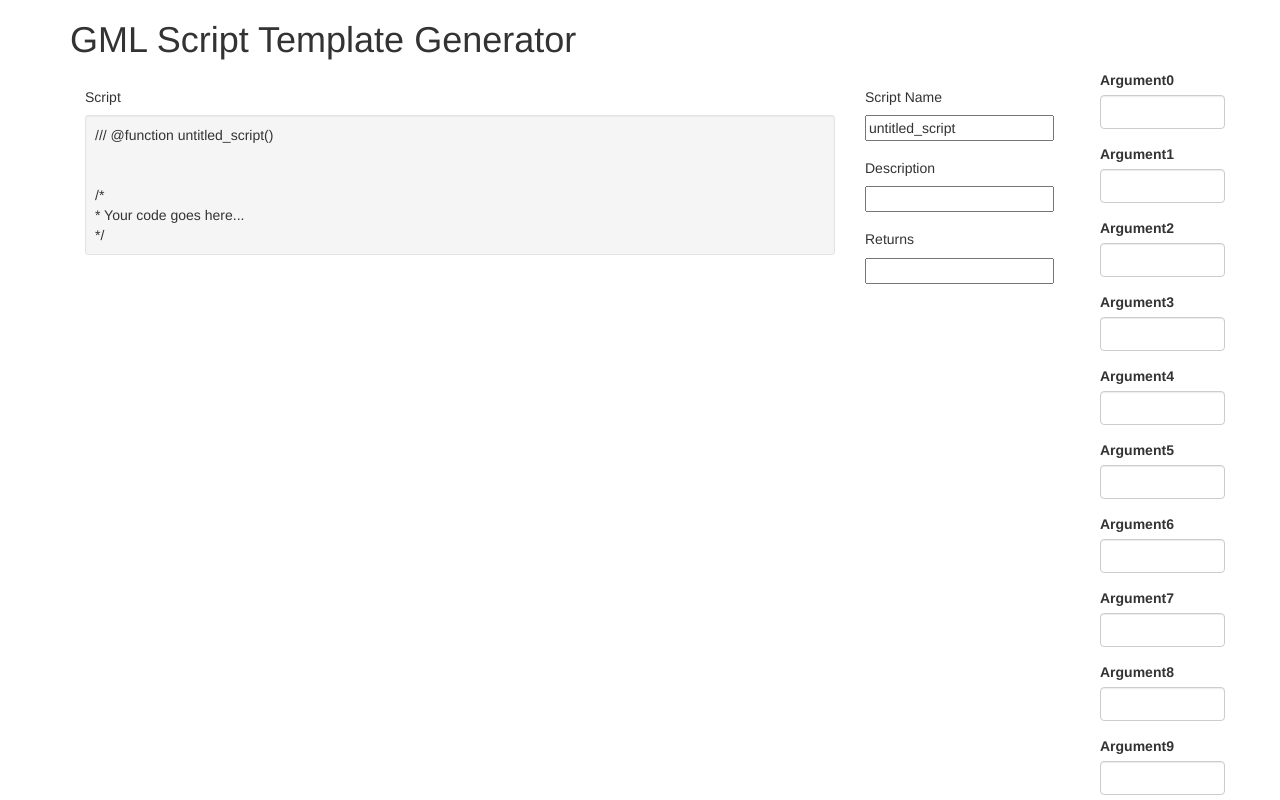
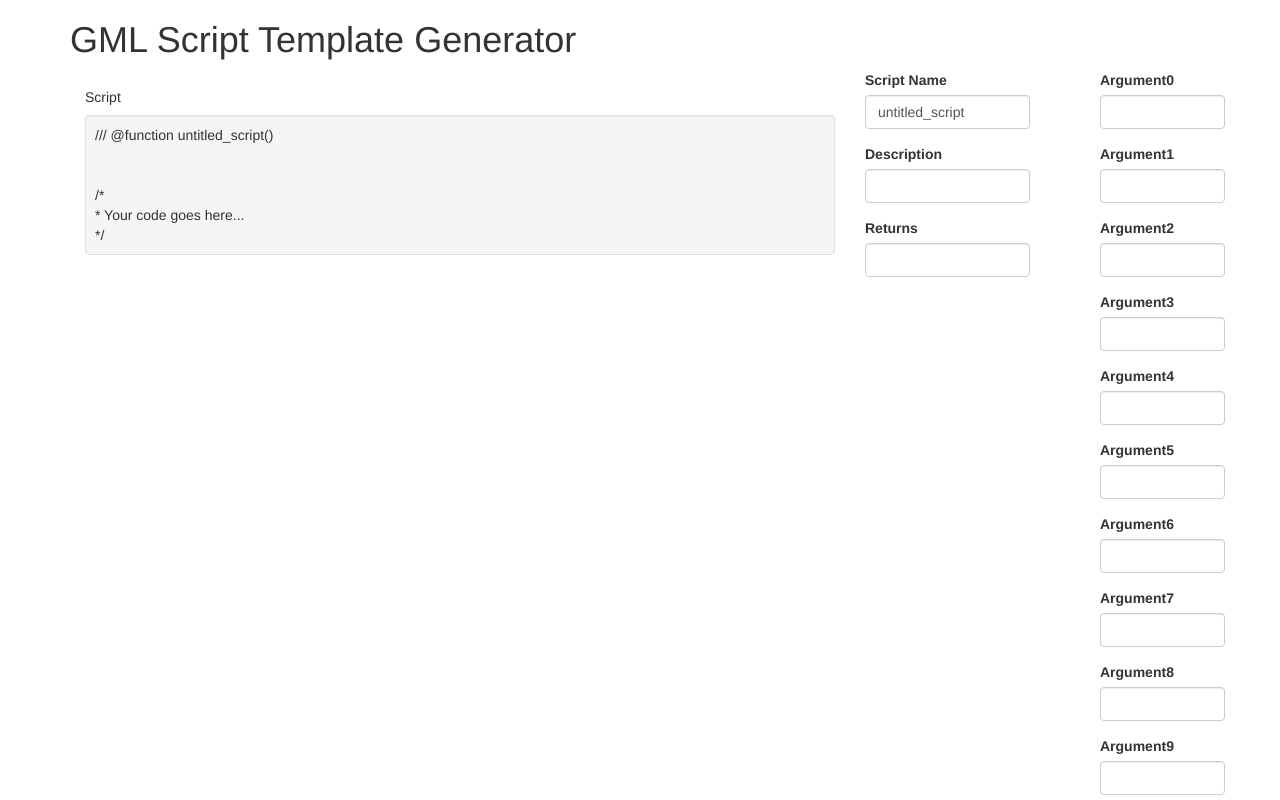
Before and after one commit to mstop4/gml-script-wizard, a React app: page / in a window 1280 px wide. Shown: the top 800 px of the page. Built offline with nearby package versions, Linux system fonts and the light colour scheme.

Commit message:
all fields now use bootstrap forms

```diff
--- a/src/js/components/App.js
+++ b/src/js/components/App.js
@@ -8,6 +8,8 @@ import ReturnField from './ReturnField'
 import DescriptionField from './DescriptionField'
 import SortableComponent from './SortableComponent'
 import ScriptNameField from './ScriptNameField';
+
+import '../../styles/main.css'
 
 class App extends Component {
 
--- a/src/js/components/ArgumentField.js
+++ b/src/js/components/ArgumentField.js
@@ -1,7 +1,7 @@
 import React from 'react'
+import { SortableElement } from 'react-sortable-hoc'
+import { ControlLabel, FormControl, FormGroup } from 'react-bootstrap'
 import '../../styles/fields.css'
-import { SortableElement } from 'react-sortable-hoc'
-import { ControlLabel, FormControl, FormGroup } from 'react-bootstrap';
 
 const ArgumentField = SortableElement( ({ index, id, value, onChange }) => {
 
--- a/src/js/components/DescriptionField.js
+++ b/src/js/components/DescriptionField.js
@@ -1,13 +1,20 @@
 import React from 'react'
+import { ControlLabel, FormControl, FormGroup } from 'react-bootstrap'
 import '../../styles/fields.css'
 
 const DescriptionField = ({ value, onChange }) => {
   return (
     <div className='description-field'>
-      <h2>Description</h2>
-      <input type='text'
-             value={value}
-             onChange={onChange}></input>
+      <form>
+      <FormGroup>
+        <ControlLabel>Description</ControlLabel>
+        <FormControl
+          type="text"
+          value={value}
+          onChange={onChange}
+        />
+      </FormGroup>
+    </form>
     </div>
   )
 }
--- a/src/js/components/ReturnField.js
+++ b/src/js/components/ReturnField.js
@@ -1,13 +1,20 @@
 import React from 'react'
+import { ControlLabel, FormControl, FormGroup } from 'react-bootstrap'
 import '../../styles/fields.css'
 
 const ReturnField = ({ value, onChange }) => {
   return (
     <div className='return-field'>
-      <h2>Returns</h2>
-      <input type='text'
-             value={value}
-             onChange={onChange}></input>
+      <form>
+      <FormGroup>
+        <ControlLabel>Returns</ControlLabel>
+        <FormControl
+          type="text"
+          value={value}
+          onChange={onChange}
+        />
+      </FormGroup>
+    </form>
     </div>
   )
 }
--- a/src/js/components/ScriptNameField.js
+++ b/src/js/components/ScriptNameField.js
@@ -1,13 +1,20 @@
 import React from 'react'
+import { ControlLabel, FormControl, FormGroup } from 'react-bootstrap'
 import '../../styles/fields.css'
 
 const ScriptNameField = ({ value, onChange }) => {
   return (
     <div className='return-field'>
-      <h2>Script Name</h2>
-      <input type='text'
-             value={value}
-             onChange={onChange}></input>
+      <form>
+      <FormGroup>
+        <ControlLabel>Script Name</ControlLabel>
+        <FormControl
+          type="text"
+          value={value}
+          onChange={onChange}
+        />
+      </FormGroup>
+    </form>
     </div>
   )
 }
--- /dev/null
+++ b/src/styles/main.css
@@ -0,0 +1,2 @@
+body {
+}
```
